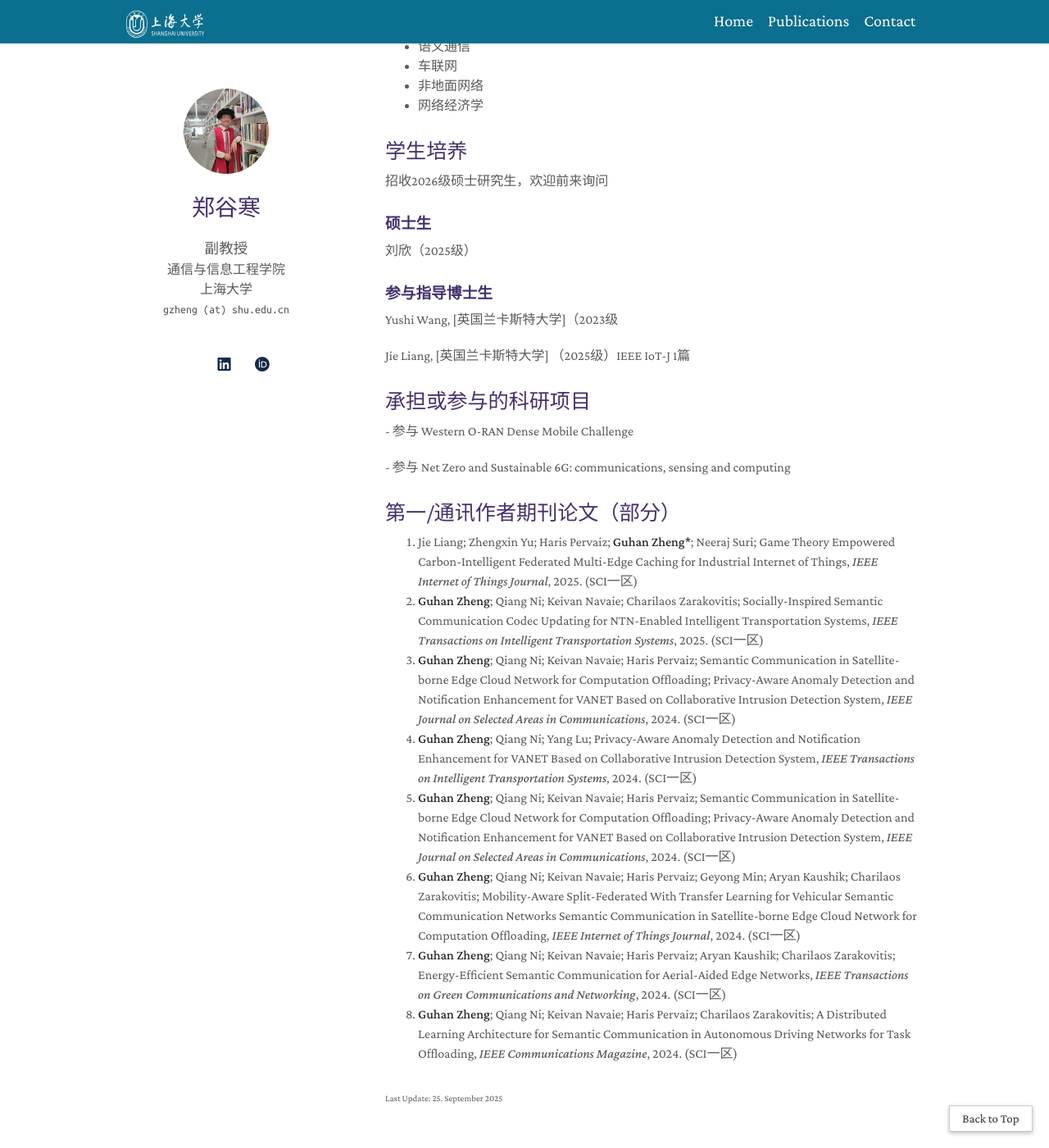
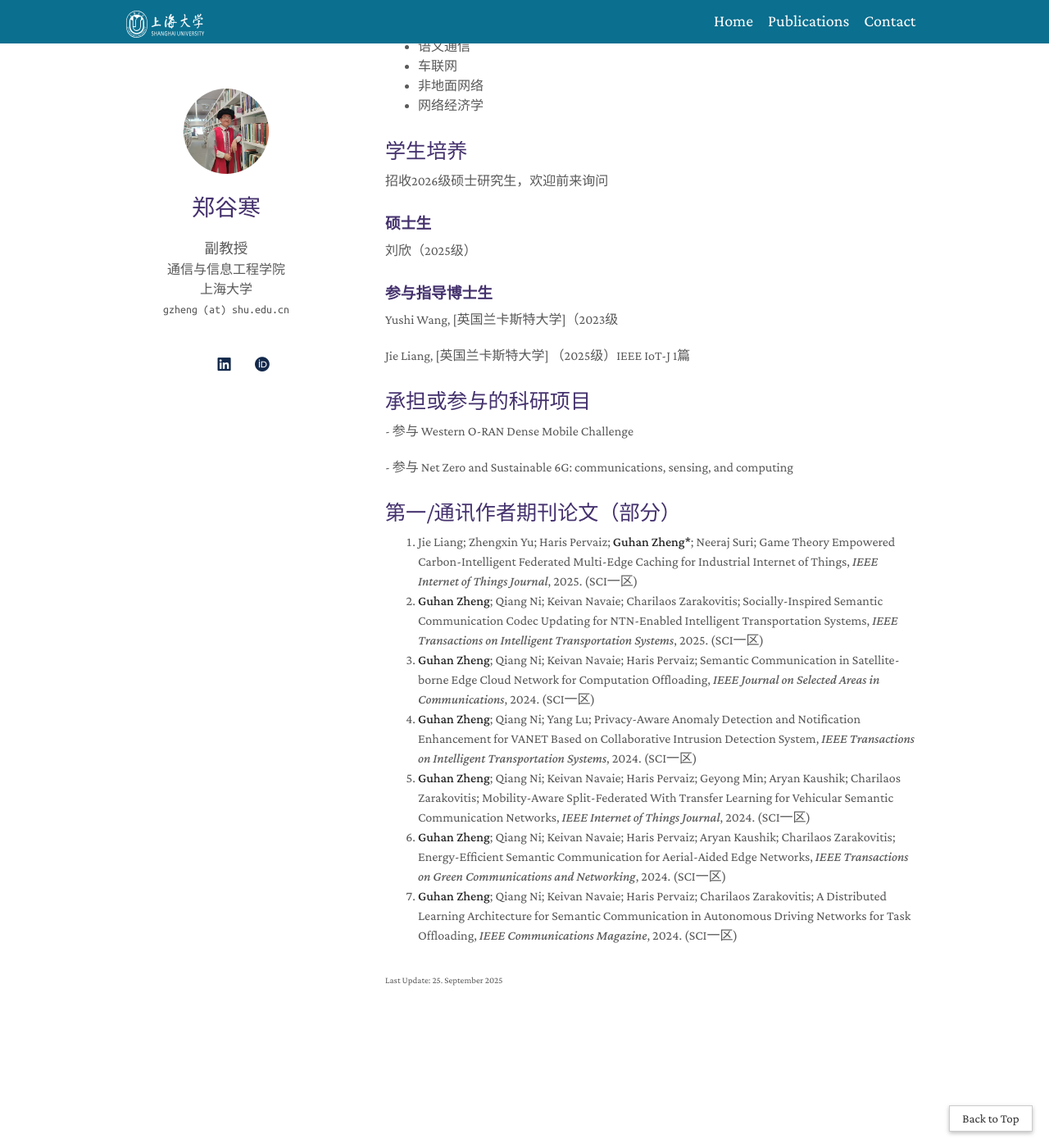
Before and after one commit to Guhan328/Guhan328.github.io, a Jekyll site: the page built from index.md, in a window 1280 px wide and 1400 px high, scrolled down 351 px. Shown: the whole window at 82% size. Built offline with Jekyll 4.4.1, drawn with Linux system fonts in a browser that asks for light colours; a style sheet for code colours, icons or effects is not loaded.

Commit message:
Update index.md

```diff
--- a/index.md
+++ b/index.md
@@ -31,7 +31,7 @@
 <h1 id="porject"></h1>
 <h2 style="margin: 30px 0px 10px;">承担或参与的科研项目</h2>
 <p>- 参与 Western O-RAN Dense Mobile Challenge</p>
-<p>- 参与 Net Zero and Sustainable 6G: communications, sensing and computing</p>
+<p>- 参与 Net Zero and Sustainable 6G: communications, sensing, and computing</p>
 
 
 <h1 id="publication"></h1>
@@ -39,11 +39,10 @@
 <ol style="margin:0 0 5px;">
   <li><a href="https://ieeexplore.ieee.org/abstract/document/11075850"><autocolor>Jie Liang; Zhengxin Yu; Haris Pervaiz; <strong>Guhan Zheng*</strong>; Neeraj Suri; Game Theory Empowered Carbon-Intelligent Federated Multi-Edge Caching for Industrial Internet of Things, <em>IEEE Internet of Things Journal</em>, 2025. (SCI一区)</autocolor></a></li>
   <li><a href="https://ieeexplore.ieee.org/abstract/document/10919123"><autocolor><strong>Guhan Zheng</strong>; Qiang Ni; Keivan Navaie; Charilaos Zarakovitis; Socially-Inspired Semantic Communication Codec Updating for NTN-Enabled Intelligent Transportation Systems, <em>IEEE Transactions on Intelligent Transportation Systems</em>, 2025. (SCI一区)</autocolor></a></li>
-  <li><a href="https://ieeexplore.ieee.org/abstract/document/10445211"><autocolor><strong>Guhan Zheng</strong>; Qiang Ni; Keivan Navaie; Haris Pervaiz; Semantic Communication in Satellite-borne Edge Cloud Network for Computation Offloading; Privacy-Aware Anomaly Detection and Notification Enhancement for VANET Based on Collaborative Intrusion Detection System, <em>IEEE Journal on Selected Areas in Communications</em>, 2024. (SCI一区)</autocolor></a></li>
+  <li><a href="https://ieeexplore.ieee.org/abstract/document/10445211"><autocolor><strong>Guhan Zheng</strong>; Qiang Ni; Keivan Navaie; Haris Pervaiz; Semantic Communication in Satellite-borne Edge Cloud Network for Computation Offloading, <em>IEEE Journal on Selected Areas in Communications</em>, 2024. (SCI一区)</autocolor></a></li>
   <li><a href="https://ieeexplore.ieee.org/document/10734671"><autocolor><strong>Guhan Zheng</strong>; Qiang Ni; Yang Lu; Privacy-Aware Anomaly Detection and Notification Enhancement for VANET Based on Collaborative Intrusion Detection System, <em>IEEE Transactions on Intelligent Transportation Systems</em>, 2024. (SCI一区)</autocolor></a></li>
-  <li><a href="https://ieeexplore.ieee.org/abstract/document/10445211"><autocolor><strong>Guhan Zheng</strong>; Qiang Ni; Keivan Navaie; Haris Pervaiz; Semantic Communication in Satellite-borne Edge Cloud Network for Computation Offloading; Privacy-Aware Anomaly Detection and Notification Enhancement for VANET Based on Collaborative Intrusion Detection System, <em>IEEE Journal on Selected Areas in Communications</em>, 2024. (SCI一区)</autocolor></a></li>
   <li><a href="https://ieeexplore.ieee.org/abstract/document/10416926"><autocolor><strong>Guhan Zheng</strong>; Qiang Ni; Keivan Navaie; Haris Pervaiz; Geyong Min; Aryan Kaushik; Charilaos Zarakovitis; Mobility-Aware Split-Federated With Transfer Learning for Vehicular Semantic
-Communication Networks Semantic Communication in Satellite-borne Edge Cloud Network for Computation Offloading, <em>IEEE Internet of Things Journal</em>, 2024. (SCI一区)</autocolor></a></li>
+Communication Networks, <em>IEEE Internet of Things Journal</em>, 2024. (SCI一区)</autocolor></a></li>
   <li><a href="https://ieeexplore.ieee.org/abstract/document/10527365"><autocolor><strong>Guhan Zheng</strong>; Qiang Ni; Keivan Navaie; Haris Pervaiz; Aryan Kaushik; Charilaos Zarakovitis; Energy-Efficient Semantic Communication for Aerial-Aided Edge Networks, <em>IEEE Transactions on Green Communications and Networking</em>, 2024. (SCI一区)</autocolor></a></li>
   <li><a href="https://ieeexplore.ieee.org/abstract/document/10328182"><autocolor><strong>Guhan Zheng</strong>; Qiang Ni; Keivan Navaie; Haris Pervaiz; Charilaos Zarakovitis; A Distributed Learning Architecture for Semantic Communication in Autonomous Driving Networks for Task Offloading, <em>IEEE Communications Magazine</em>, 2024. (SCI一区)</autocolor></a></li>
 </ol>
```
